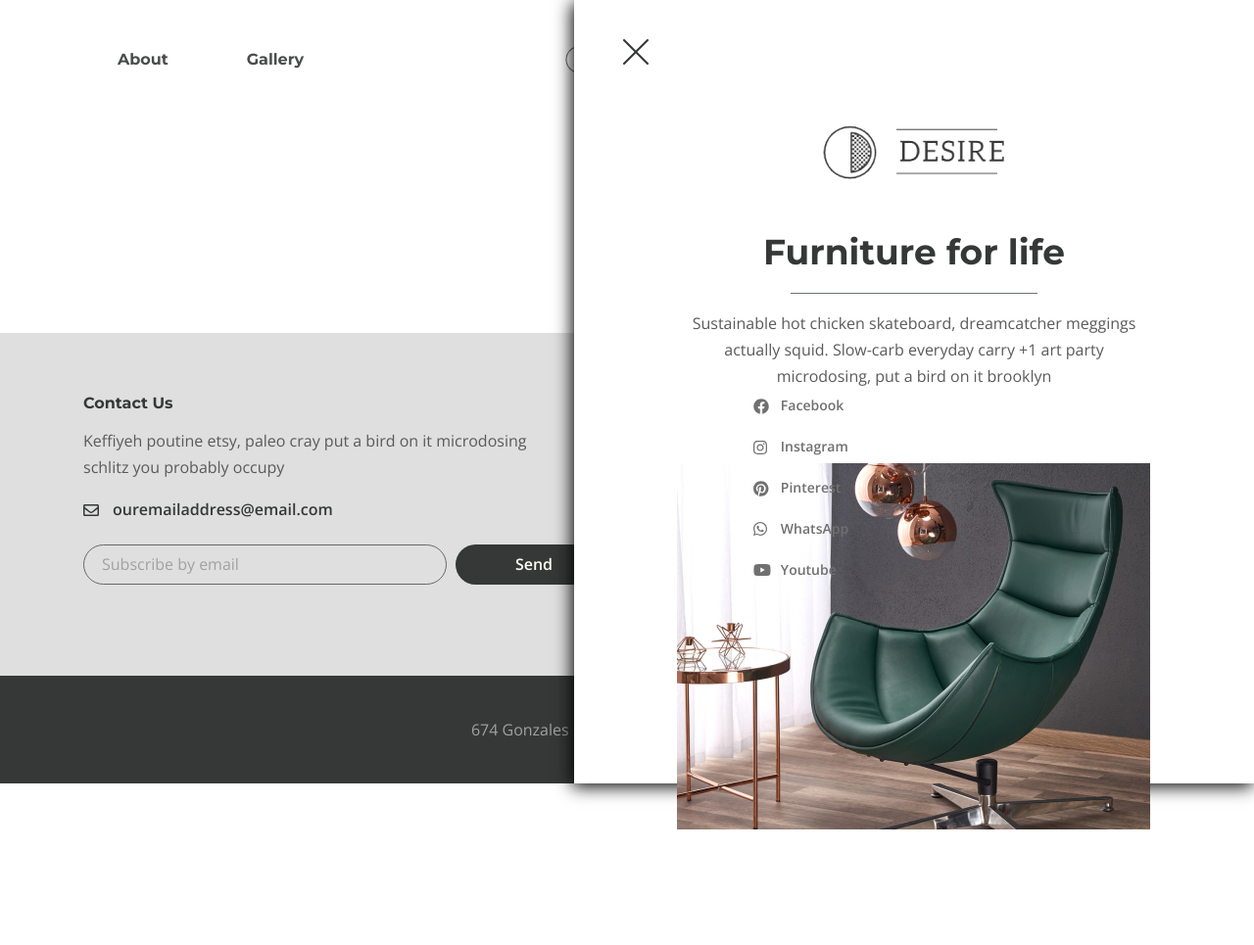
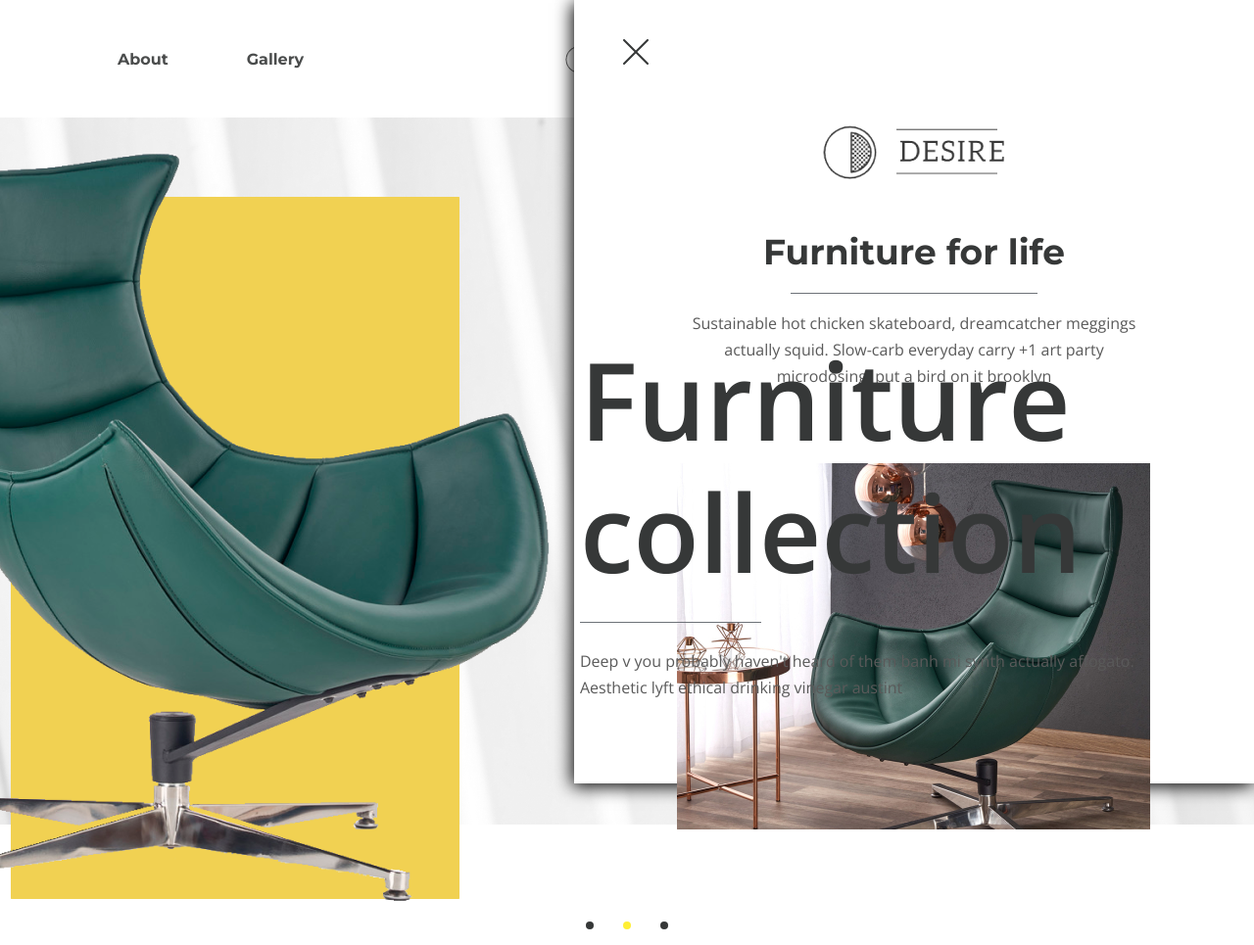
Before and after one commit to RuslanPanasuk/Desire, a website: page app/index.html in a window 1280 px wide. Shown: the top 965 px of the page at 98% size. Before the commit the page ends 847 px from the top, so only its background shows below. Drawn offline with nearby package versions, Linux system fonts and the light colour scheme; files that its build step writes are made by us from their sources.

Commit message:
add slider section

```diff
--- a/app/index.html
+++ b/app/index.html
@@ -47,7 +47,7 @@
               </a>
               <h4 class="rightside-menu__title">Furniture for life</h4>
               <p class="rightside-menu__text">Sustainable hot chicken skateboard, dreamcatcher meggings actually squid. Slow-carb everyday carry +1 art party microdosing, put a bird on it brooklyn</p>
-              <img class="rightside-menu__imeges" src="images/rightside-img.jpg" alt="images">
+              <img class="rightside-menu__imeges" src="images/content/rightside-img.jpg" alt="images">
             </div>
           </div>
 
@@ -55,7 +55,44 @@
       </div>
     </header>
 
-    <main class="main"></main>
+    <main class="main">
+
+      <section class="top">
+        <div class="top__inner">
+          <div class="top__slider">
+            <div class="top__slider-item">
+              <img class="top__slider-img" src="images/content/slider-img.png" alt="images">
+              <div class="top__slider-info">
+                <h2 class="top__slider-title">Furniture collection</h2>
+                <p class="top__slider-text">
+                  Deep v you probably haven't heard of them banh mi synth actually affogato. Aesthetic lyft ethical drinking vinegar austint
+                </p>
+              </div>
+            </div>
+            <div class="top__slider-item">
+              <img class="top__slider-img" src="images/content/slider-img.png" alt="images">
+              <div class="top__slider-info">
+                <h2 class="top__slider-title">Furniture collection</h2>
+                <p class="top__slider-text">
+                  Deep v you probably haven't heard of them banh mi synth actually affogato. Aesthetic lyft ethical drinking vinegar austint
+                </p>
+              </div>
+            </div>
+            <div class="top__slider-item">
+              <img class="top__slider-img" src="images/content/slider-img.png" alt="images">
+              <div class="top__slider-info">
+                <h2 class="top__slider-title">Furniture collection</h2>
+                <p class="top__slider-text">
+                  Deep v you probably haven't heard of them banh mi synth actually affogato. Aesthetic lyft ethical drinking vinegar austint
+                </p>
+              </div>
+            </div>
+          </div>
+        </div>
+      </section>
+
+    </main>
+
     <footer class="footer">
       <div class="footer__content">
         <div class="container">
@@ -104,9 +141,6 @@
       </div>
     </footer>
   </div>
-
-
-
   <script src="js/main.min.js"></script>
 </body>
 
--- a/app/js/main.js
+++ b/app/js/main.js
@@ -1,8 +1,14 @@
 $(function () {
     $('.header__btn').on('click', function(){
         $('.rightside-menu').removeClass('rightside-menu--close');
-    })
+    });
     $('.rightside-menu__close').on('click', function(){
         $('.rightside-menu').addClass('rightside-menu--close');
-    })
-})
+    });
+    $('.top__slider').slick({
+        dots: true,
+        arrows: false,
+        fade: true,
+        autoplay: true,
+    });
+});
--- a/app/scss/_global.scss
+++ b/app/scss/_global.scss
@@ -31,3 +31,26 @@ body{
   margin: 0 auto;
   padding: 0 15px;
 }
+
+.slick-dots{
+	display: flex;
+	justify-content: center;
+	align-items: center;
+	li{
+		margin: 0 15px;
+	}
+	button{
+		background-color: $title;
+		border: none;
+		width: 8px;
+		height: 8px;
+		border-radius: 50%;
+		padding: 0;
+		font-size: 0;
+	}
+	li.slick-active{
+		button{
+			background-color: #FFEF35;
+		}
+	}
+}
--- a/app/scss/_libs.scss
+++ b/app/scss/_libs.scss
@@ -0,0 +1 @@
+@import '../../node_modules/slick-carousel/slick/slick.scss';
--- a/app/scss/style.scss
+++ b/app/scss/style.scss
@@ -218,7 +218,6 @@
             margin: 0 auto;
             height: 1px;
             background: #6D7278;
-
         }
     }
     &__text{
@@ -227,5 +226,56 @@
     &__images{
         max-width: 485px;
     }
+}
+
+.top{
+   &__inner{
+       padding-bottom: 70px;
+       position: relative;
+       &::after{
+           content: '';
+           position: absolute;
+           background-image: url(../images/slider-bg.jpg);
+           width: 100%;
+           height: 722px;
+           top: 0;
+           z-index: -1;
+       }
+   }
+   &__slider-item{
+       display: flex !important;
+       justify-content: center;
+       align-items: center;
+   }
+   &__slider-img{
+       margin-left: -14%;
+       max-width: 703px;
+       height: 815px;
+       object-fit: cover;
+   }
+   &__slider-info{
+       max-width: 645px;
+       margin-left: 25px;
+   }
+   &__slider-title{
+       color: $title;
+       font-size: 110px;
+       line-height: 135px;
+       padding-bottom: 26px;
+       margin-bottom: 26px;
+       position: relative;
+       &::after{
+           content: '';
+           position: absolute;
+           left: 0;
+           height: 1px;
+           bottom: 0;
+           width: 185px;
+           background: #6D7278;
+       }
+   }
+   &__slider-text{
+       max-width: 585px;
+   }
 
 }
--- a/gulpfile.js
+++ b/gulpfile.js
@@ -41,6 +41,7 @@ function images() {
 function scripts() {
   return src([
     'node_modules/jquery/dist/jquery.js',
+    'node_modules/slick-carousel/slick/slick.js',
     'app/js/main.js'
   ])
     .pipe(concat('main.min.js'))
--- a/package.json
+++ b/package.json
@@ -18,5 +18,8 @@
     "gulp-sass": "^4.1.0",
     "gulp-uglify-es": "^2.0.0",
     "jquery": "^3.5.1"
+  },
+  "dependencies": {
+    "slick-carousel": "^1.8.1"
   }
 }
```
Also changed, not shown: app/css/style.min.css, app/images/content/rightside-img.jpg (renamed from app/images/rightside-img.jpg), app/images/content/slider-img.png (added), app/images/slider-bg.jpg (added), app/js/main.min.js, 1 other file.
